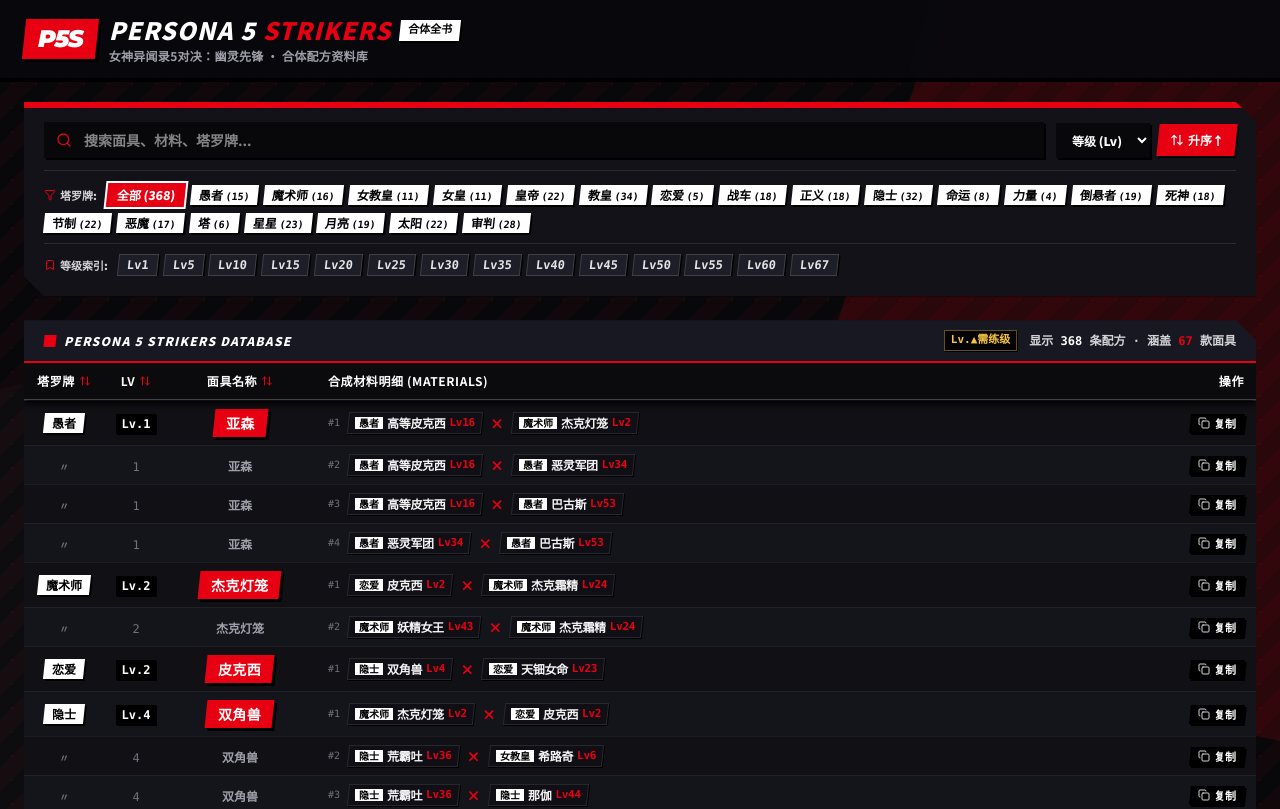
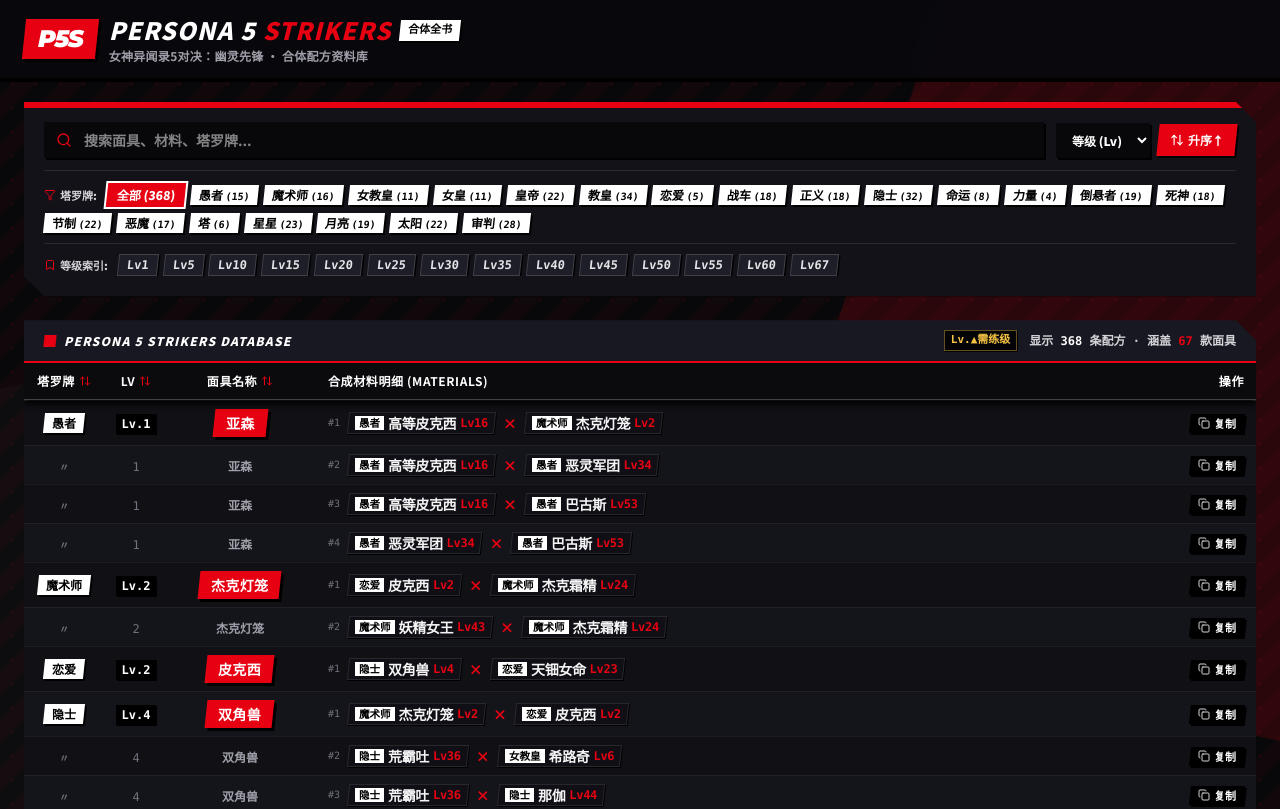
Before and after one commit to akatsukiw/p5s-compendium, a React (Vite) app: page / in a window 1280 px wide. Shown: the top 809 px of the page. Built offline with nearby package versions, Linux system fonts and the light colour scheme.

Commit message:
style: improve persona badge typography and spacing
Update font weights and text sizing in the persona badge component to improve readability and visual consistency. Clean up project configuration by properly including source files in tsconfig.

```diff
--- a/src/App.tsx
+++ b/src/App.tsx
@@ -70,11 +70,11 @@
           : 'bg-[#0f0f15] hover:bg-[#e60012] text-white border border-white/10'
       }`}
     >
-      <span className={`p5-unskew-l flex items-center ${compact ? 'gap-0.5 text-[10px] sm:text-xs' : 'gap-1 text-[11px] sm:text-xs'}`}>
+      <span className={`p5-unskew-l flex items-center leading-none ${compact ? 'gap-0.5 text-[11px] sm:text-[13px]' : 'gap-1 text-xs sm:text-[14px]'}`}>
         {/* Arcana Tag */}
         {matMeta && (
           <span
-            className={`px-0.5 sm:px-1 py-0 text-[8.5px] sm:text-[10px] font-black shrink-0 leading-tight ${
+            className={`px-0.5 sm:px-1 py-0 text-[9px] sm:text-[10.5px] font-black shrink-0 leading-tight ${
               isHighlighted ? 'bg-black text-white' : 'bg-white text-black'
             }`}
           >
@@ -84,7 +84,7 @@
 
         {/* Persona Name */}
         <span
-          className={`font-bold tracking-tight ${
+          className={`font-black tracking-tight ${
             isHighlighted ? 'text-white' : 'text-zinc-100 group-hover/mat:text-white'
           }`}
         >
@@ -94,18 +94,18 @@
         {/* Level Tag: Refined and unified style */}
         {isLevelBoosted ? (
           <span
-            className={`font-mono font-black text-[9.5px] sm:text-[11px] tracking-tighter ${
+            className={`font-mono font-black text-[10.5px] sm:text-xs tracking-tighter ${
               isHighlighted
                 ? 'text-[#ffe57f]'
                 : 'text-[#f6c344] group-hover/mat:text-[#fffb00]'
             }`}
             title={`合体要求 Lv.${reqLvl} (初始原始等级 Lv.${baseLvl})`}
           >
-            Lv{reqLvl}<span className="text-[9px] font-bold text-[#f6c344] group-hover/mat:text-[#fffb00] ml-0.2">▲</span>
+            Lv{reqLvl}<span className="text-[9.5px] font-bold text-[#f6c344] group-hover/mat:text-[#fffb00] ml-0.2">▲</span>
           </span>
         ) : (
           <span
-            className={`font-mono font-black text-[9.5px] sm:text-[11px] tracking-tight ${
+            className={`font-mono font-black text-[10.5px] sm:text-xs tracking-tight ${
               isHighlighted
                 ? 'text-white'
                 : 'text-[#e60012] group-hover/mat:text-white'
--- a/tsconfig.json
+++ b/tsconfig.json
@@ -23,5 +23,7 @@
     },
     "allowImportingTsExtensions": true,
     "noEmit": true
-  }
+  },
+  "include": ["src"],
+  "exclude": ["node_modules", "backups"]
 }
```
Also changed, not shown: backups/backup_stable_v1/App.tsx (renamed from src/backup_stable_v1/App.tsx), 1 other file (tests, documents, lock files or other folders).
